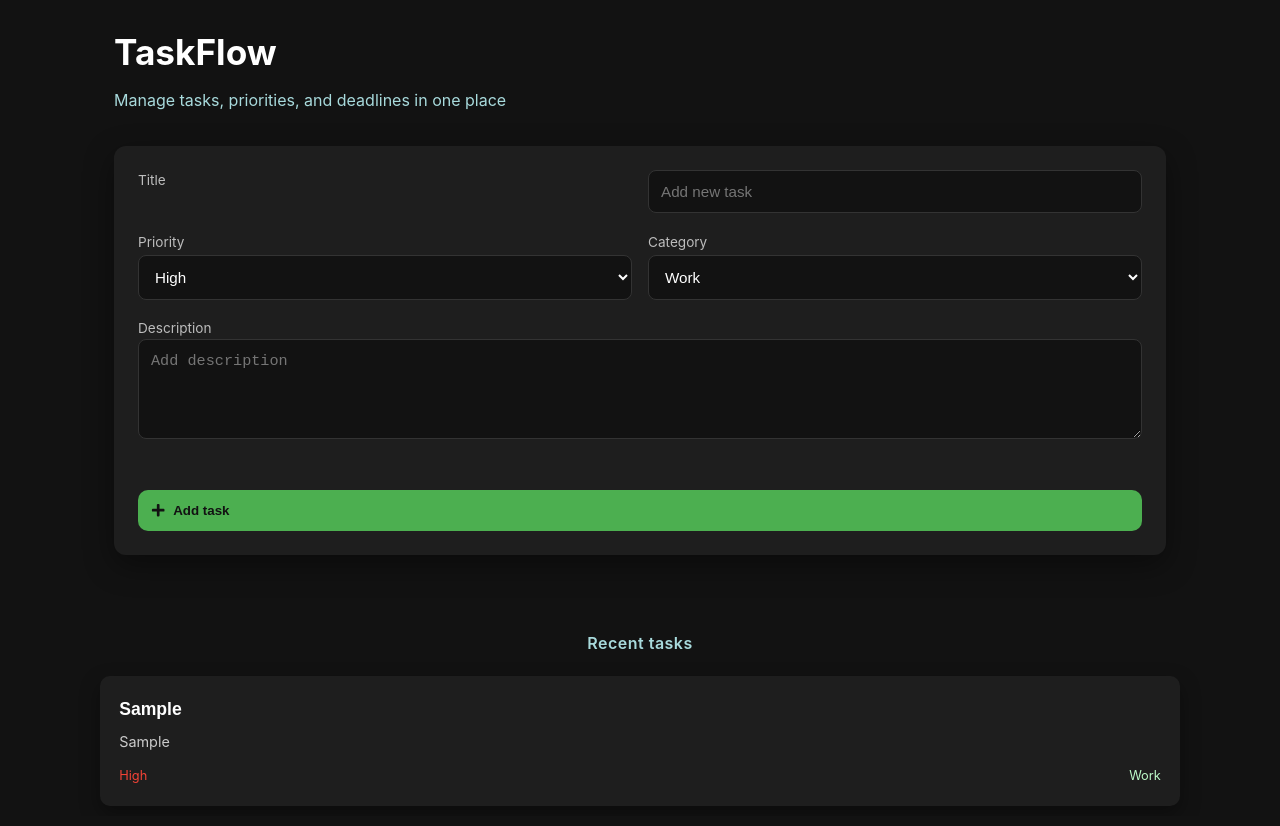
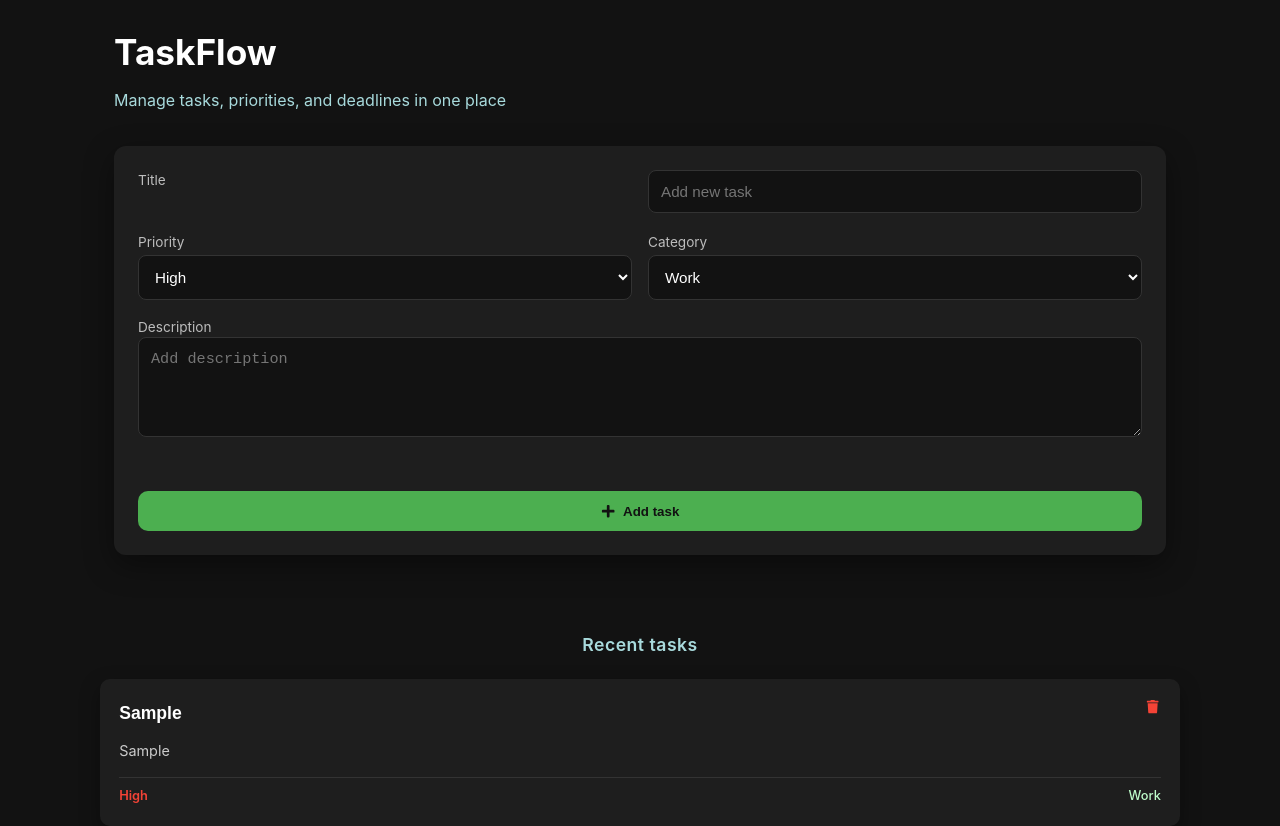
Before and after one commit to StackKens/TaskFlow, a React (Vite) app: page / in a window 1280 px wide. Both pictures are taken after typing "Sample", "Sample" into the empty fields and a click on the button "Add task". Built offline with nearby package versions, Linux system fonts and the light colour scheme.

Commit message:
feat: implement task card delete button layout
- Position delete button at top-right corner of each task card
- Ensure consistent task meta alignment across screen sizes

```diff
--- a/src/components/TaskList.jsx
+++ b/src/components/TaskList.jsx
@@ -1,4 +1,6 @@
-const TaskList = ({ tasks }) => {
+import { FaTrash } from 'react-icons/fa';
+
+const TaskList = ({ tasks, deleteTask }) => {
   if (!tasks || tasks.length === 0) {
     return <p className='empty-state'>No tasks to show. Please add a task.</p>;
   }
@@ -9,10 +11,17 @@ const TaskList = ({ tasks }) => {
       <section className='task-list'>
         {tasks.map(({ id, title, description, priority, category }) => (
           <div key={id} className='task-card'>
-            <h3 className='task-title'>{title}</h3>
-
+            <div className='task-card-header'>
+              <h3 className='task-title'>{title}</h3>
+              <button
+                className='delete-btn'
+                aria-label='Delete task'
+                onClick={() => deleteTask(id)}
+              >
+                <FaTrash />
+              </button>
+            </div>
             <p className='task-description'>{description}</p>
-
             <div className='task-meta'>
               <span className={`priority ${priority.toLowerCase()}`}>
                 {priority}
--- a/src/index.css
+++ b/src/index.css
@@ -1,5 +1,4 @@
 /* Reset */
-
 * {
   box-sizing: border-box;
   margin: 0;
@@ -16,8 +15,8 @@ body {
     sans-serif;
   line-height: 1.6;
 }
-/* App container */
 
+/*app-container */
 .app-container {
   max-width: 1100px;
   margin: 0 auto;
@@ -40,7 +39,7 @@ body {
   color: #a8dadc;
 }
 
-/* Container */
+/* Form container */
 .form-container {
   background-color: #1e1e1e;
   padding: 1.5rem;
@@ -85,7 +84,7 @@ textarea:focus {
   box-shadow: 0 0 0 2px rgba(33, 150, 243, 0.2);
 }
 
-/* Description takes full width */
+/* Form description  */
 .task-description {
   grid-column: 1 / -1;
 }
@@ -95,21 +94,12 @@ textarea {
   min-height: 100px;
 }
 
-.add-task-btn {
-  display: inline-flex;
-  align-items: center;
-  gap: 0.5rem;
-}
-.btn-icon {
-  font-size: 0.9rem;
-}
-
-/* Form submit-button */
-button {
+/* Form submit button */
+button[type='submit'] {
   grid-column: 1 / -1;
   margin-top: 1rem;
   padding: 0.8rem;
-  background-color: #4caf50; /* Material Green */
+  background-color: #4caf50;
   color: #121212;
   border: none;
   border-radius: 10px;
@@ -118,21 +108,30 @@ button {
   transition:
     transform 0.2s ease,
     box-shadow 0.2s ease;
+  display: inline-flex;
+  align-items: center;
+  justify-content: center;
+  gap: 0.5rem;
 }
 
-button:hover {
+button[type='submit']:hover {
   transform: translateY(-1px);
   box-shadow: 0 6px 15px rgba(76, 175, 80, 0.4);
 }
 
-button:active {
+button[type='submit']:active {
   transform: translateY(0);
+}
+
+.btn-icon {
+  font-size: 0.9rem;
 }
 
 /* Task list heading */
 .task-list-heading {
   font-size: 1.1rem;
   margin: 20px 10px;
+  text-align: center;
   font-weight: 600;
   color: #a8dadc;
   letter-spacing: 0.5px;
@@ -153,41 +152,86 @@ button:active {
   background-color: #1e1e1e;
   padding: 1.2rem;
   border-radius: 10px;
-  margin: 0 10px 10px 10px;
+  margin: 0 10px;
   box-shadow: 0 8px 20px rgba(0, 0, 0, 0.35);
   transition:
     transform 0.25s ease,
     box-shadow 0.25s ease;
+  position: relative;
 }
 
 .task-card:hover {
   transform: translateY(-3px);
   box-shadow: 0 12px 28px rgba(0, 0, 0, 0.5);
 }
-/* Task */
+
+/* Task card header with title and delete button */
+.task-card-header {
+  display: flex;
+  justify-content: space-between;
+  align-items: flex-start;
+  margin-bottom: 0.8rem;
+  gap: 1rem;
+}
+
 .task-title {
   font-family: Arial, Helvetica, sans-serif;
   font-size: 1.1rem;
-  margin-bottom: 0.4rem;
   color: #ffffff;
+  flex: 1;
+  margin: 0;
+  padding-right: 0.5rem;
+}
+
+/* Delete button*/
+.delete-btn {
+  background: transparent;
+  border: none;
+  color: #f44336;
+  cursor: pointer;
+  padding: 0.3rem;
+  border-radius: 6px;
+  transition:
+    color 0.2s ease,
+    background-color 0.2s ease,
+    transform 0.15s ease;
+  flex-shrink: 0;
+  margin-top: -0.2rem;
+  margin-right: -0.2rem;
+}
+
+.delete-btn:hover {
+  background-color: rgba(244, 67, 54, 0.12);
+  transform: scale(1.05);
+}
+
+.delete-btn:active {
+  transform: scale(0.95);
 }
 
 /* Task description */
 .task-description {
   font-size: 0.9rem;
   color: #cccccc;
-  margin-bottom: 0.8rem;
+  margin-bottom: 1rem;
+  line-height: 1.5;
 }
 
-/* Task-meta  */
+/* Task meta */
 .task-meta {
   display: flex;
   justify-content: space-between;
+  align-items: center;
   font-size: 0.8rem;
-  align-items: center;
+  padding-top: 0.5rem;
+  border-top: 1px solid #333;
 }
 
 /* Priority Colors */
+.priority {
+  font-weight: 600;
+}
+
 .priority.high {
   color: #f44336;
 }
@@ -202,18 +246,15 @@ button:active {
 
 .category {
   color: #bdfcc9;
+  font-weight: 500;
 }
-/* Empty-state */
+
+/* Empty state */
 .empty-state {
   text-align: center;
   color: #f44336;
   margin-top: 2rem;
   padding-bottom: 10px;
-}
-
-.task-list-heading {
-  font-size: 1rem;
-  text-align: center;
 }
 
 /* Animations */
@@ -248,8 +289,7 @@ button:active {
   }
 }
 
-/* REsponsive design */
-
+/* Responsive design */
 @media (max-width: 768px) {
   .form-container form {
     grid-template-columns: 1fr;
@@ -262,11 +302,17 @@ button:active {
 
   .task-card {
     padding: 1.2rem;
+    margin: 0 5px;
+  }
+
+  .task-card-header {
+    gap: 0.5rem;
   }
 
   .task-meta {
-    flex-direction: column;
-    align-items: flex-start;
-    gap: 0.3rem;
+    flex-direction: row;
+    justify-content: space-between;
+    align-items: center;
+    gap: 0;
   }
 }
```
